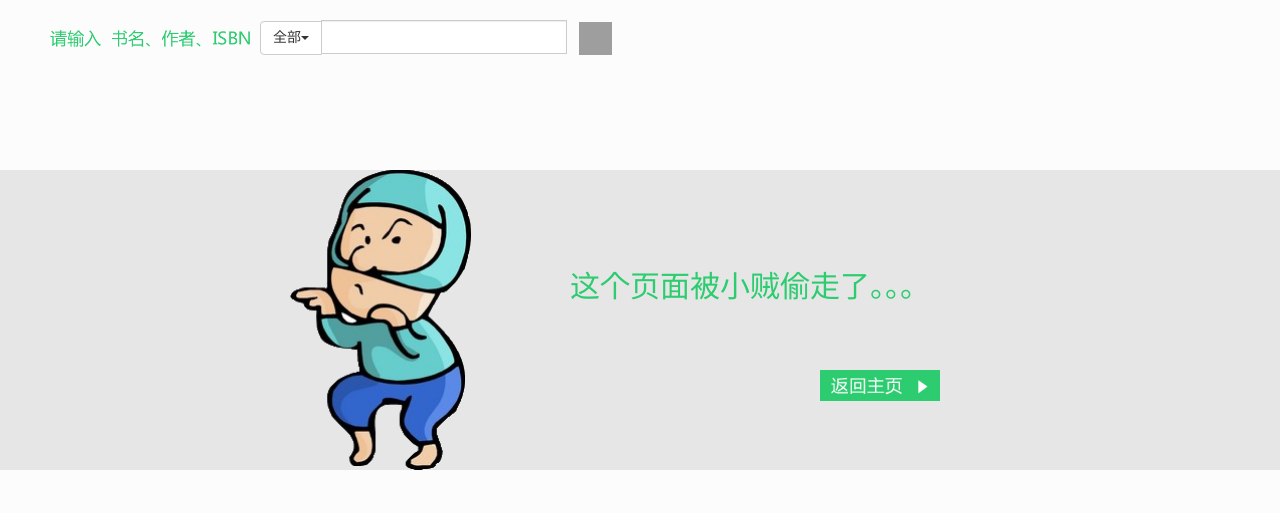
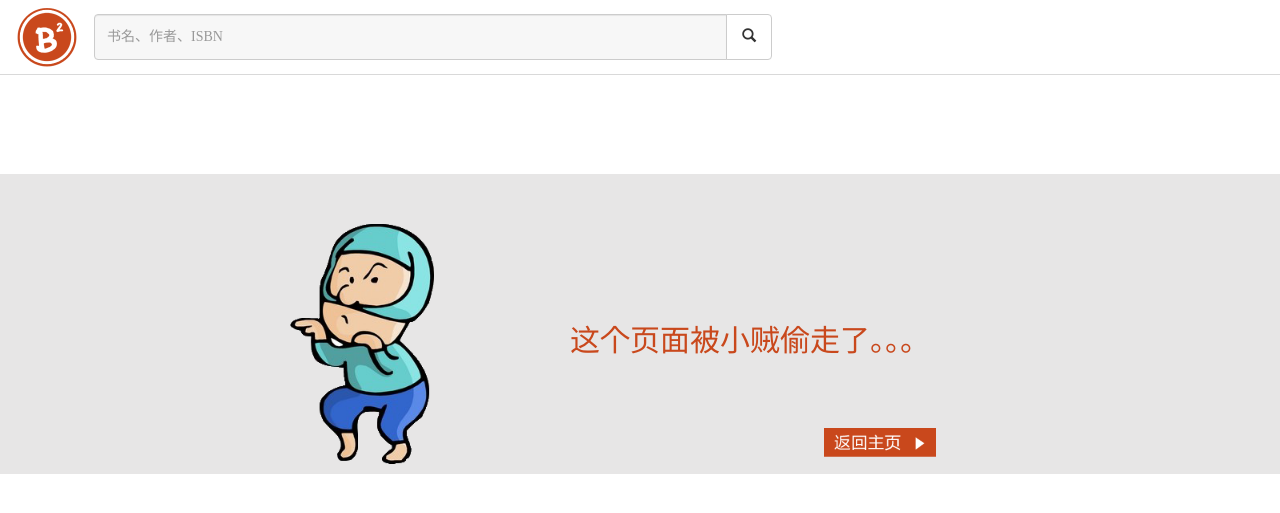
Before and after one commit to yzx930420/orcinus_price, a Python web app: template web/template/notfind.html in a window 1280 px wide. Shown: the top 513 px of the page. Run offline with Jinja, Linux system fonts and the light colour scheme; the template is opened without the code that fills it, so the values that code supplies are empty; grey boxes are pictures that could not be loaded.

Commit message:
Improve UI of notfind page

```diff
--- a/web/static/css/notfind.css
+++ b/web/static/css/notfind.css
@@ -1,16 +1,72 @@
-.main {
+* {
+  margin: 0;
+  padding: 0;
+}
+
+body {
+  background-color: #fff;
+}
+
+.container {
+  margin: 0;
+  padding: 0;
+  width: 100%;
+  height: 100%;
+}
+
+.header {
+  color: #383838;
+  display: block;
+  width: 100%;
+  height: 74px;
+  padding: 7px 0 7px 0;
+  box-shadow: 0 1px 0 rgba(0,0,0,0.15);
+}
+
+.logo {
+  float: left;
+  width: 94px;
+}
+
+.logo img {
+  width: 60px;
+  height: 60px;
+  margin-left: 17px;
+}
+
+#search_bar {
+  margin: auto;
+  margin-left: 94px;
+  width: 633px;
+  height: 60px;
+  padding: 7px 0 7px 0;
+}
+
+#search-keyword {
+  background-color: #f7f7f7;
+  width: 633px;
+  height: 46px;
+}
+
+#search-button {
+  width: 46px;
+  height: 46px;
+}
+
+.content {
   background-color: #e7e6e6;
   height: 300px;
   margin-top: 100px;
+  padding: 30px;
 }
 
-.content {
+.main {
   width: 700px;
   height: 100%;
   margin: 0 auto;
 }
 
-.content img {
+.main img {
   height: 100%;
   float: left;
 }
@@ -24,7 +80,7 @@
   font-family: '微软雅黑';
   position: relative;
   top:100px;
-    color: #2dcc70;
+  color: #c9481c;
   font-size: 30px;
 }
 
--- a/web/template/notfind.html
+++ b/web/template/notfind.html
@@ -2,45 +2,45 @@
 <html>
 <head>
   <meta http-equiv="Content-Type" content="text/html; charset=utf-8"/>
-    <title>最强买手</title>
+  <title>404@最强买手</title>
   <link href="/static/css/bootstrap.css" rel="stylesheet" type="text/css"/>
   <link href="/static/css/template.css" rel="stylesheet" type="text/css"/>
   <link href="/static/css/notfind.css" rel="stylesheet" type="text/css"/>
-    <script src="/static/js/jquery-1.9.1.min.js" type="text/javascript"></script>
-    <script src="/static/js/bootstrap.js" type="text/javascript"></script>
-    <script src="/static/js/template.js" type="text/javascript"></script>
 </head>
 <body>
-<div class="top_bar">
-    <img src="/static/img/title.png" alt="请输入 书名、作者、ISBN" class="title"/>
-
+<div class="container">
+  <div class="header">
+    <div class="logo">
+      <a href="/index">
+        <img src="/static/img/logo_no_brand.png" alt="BestBuyer Logo"/>
+      </a>
+    </div>
+    <div id="search_bar">
       <form action="/resultset" method="get">
         <div class="input-group">
-            <div class="input-group-btn">
-                <button id="search_type" type="button" class="btn btn-default dropdown-toggle"
-                        data-toggle="dropdown">全部<span
-                        class="caret"></span></button>
-                <ul class="dropdown-menu">
-                    <li><a class="search_option" href="#" action="isbn">ISBN</a></li>
-                    <li><a class="search_option" href="#" action="title">书名</a></li>
-                    <li><a class="search_option" href="#" action="author">作者</a></li>
-                    <li><a class="search_option" href="#" action="any">全部</a></li>
-                </ul>
-            </div>
-            <input id="key_word" type="text" name="keyword" class="form-control">
+          <input id="search-keyword" type="text" class="form-control" name="keyword" placeholder="书名、作者、ISBN">
           <input id="action" type="hidden" name="action" value="any">
-            <input type="submit" id="search_btn" value=""/>
+            <span class="input-group-btn">
+              <button id="search-button" class="btn btn-default" type="submit">
+                <span class="glyphicon glyphicon-search"></span>
+              </button>
+            </span>
         </div>
       </form>
     </div>
+  </div>
+  <div class="content">
     <div class="main">
-    <div class="content">
       <img src="/static/img/thief.png">
+
       <div class="desc">
         <h1>这个页面被小贼偷走了。。。</h1>
-            <a href="/index"><img src="/static/img/return_home.jpg"></a>
+        <a href="/index"><img src="/static/img/return_home.png"></a>
       </div>
     </div>
   </div>
+</div>
+<script src="/static/js/jquery-1.9.1.min.js" type="text/javascript"></script>
+<script src="/static/js/bootstrap.js" type="text/javascript"></script>
 </body>
 </html>
```
Also changed, not shown: web/static/img/return_home.jpg (deleted), web/static/img/return_home.png (added). Lines whose indentation alone changed are shown as unchanged.
